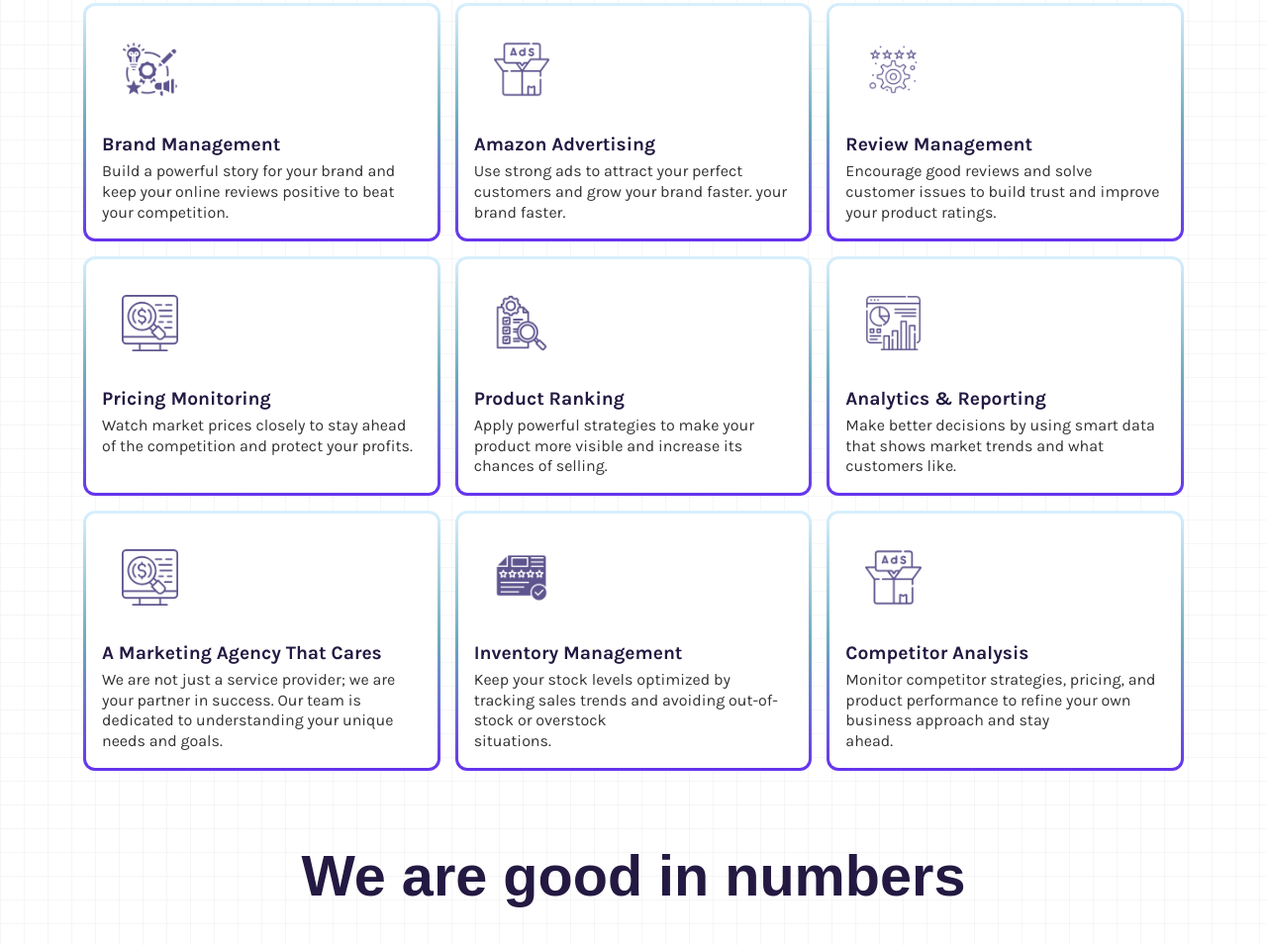
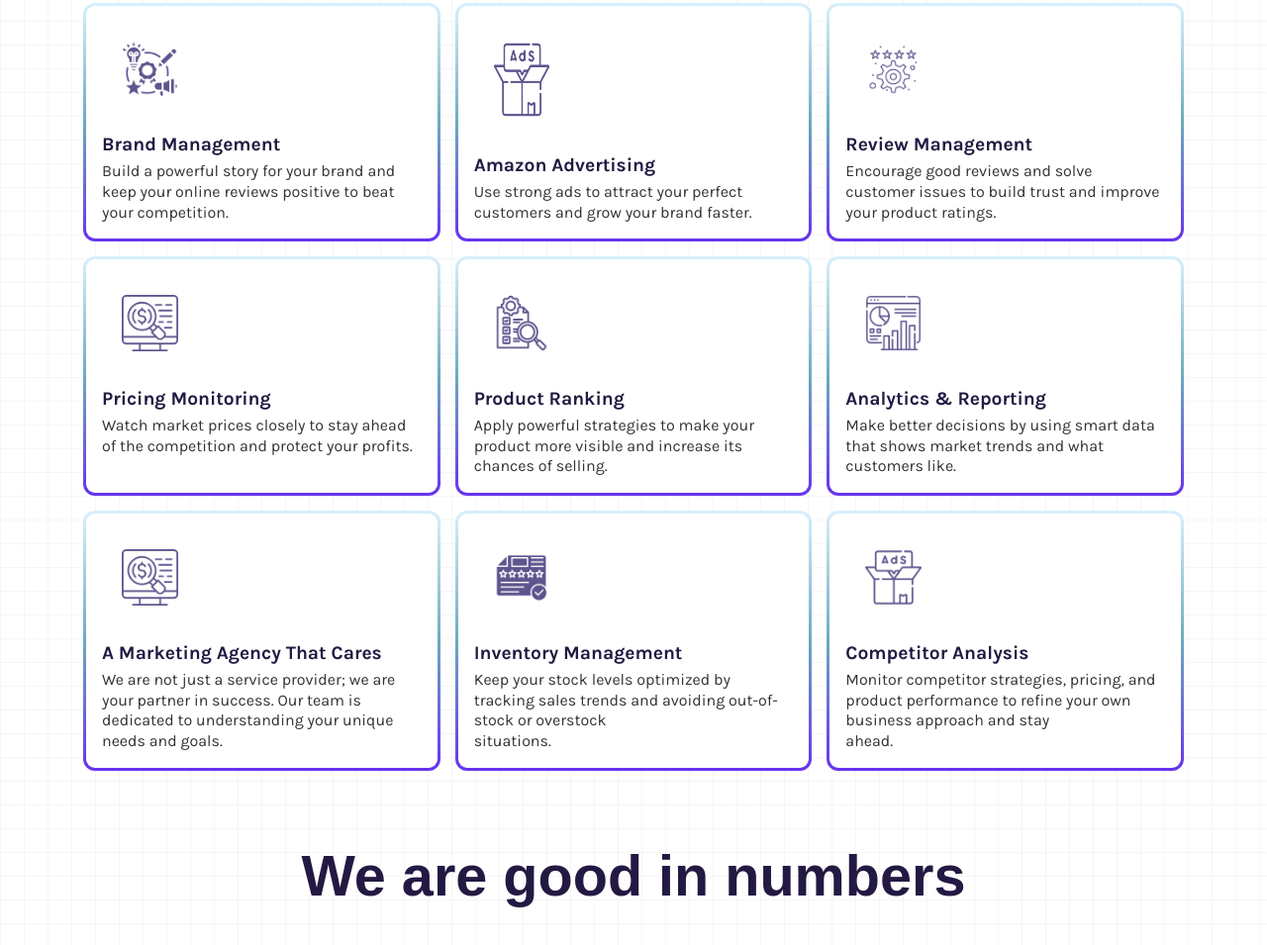
Before and after one commit to Anujss5761/Universal-Nexus-Phase-1, a plain HTML site: page index.html in a window 1280 px wide. Shown: the part 3003-3958 px from the top of the page at 99% size. Drawn offline with nearby package versions, Linux system fonts and the light colour scheme; a script that the page names is missing; a web font is replaced by a local one.

Commit message:
Update index.html

```diff
--- a/index.html
+++ b/index.html
@@ -215,7 +215,6 @@
                 <h1> Amazon Advertising</h1>
                 <p>
                     Use strong ads to attract your perfect customers and grow your brand faster.
-                    your brand faster.
                 </p>
             </div>
             <div class="mini-marketing1">
```
